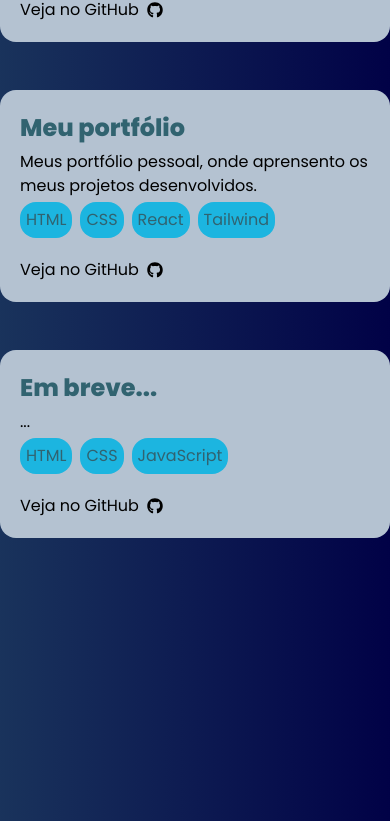
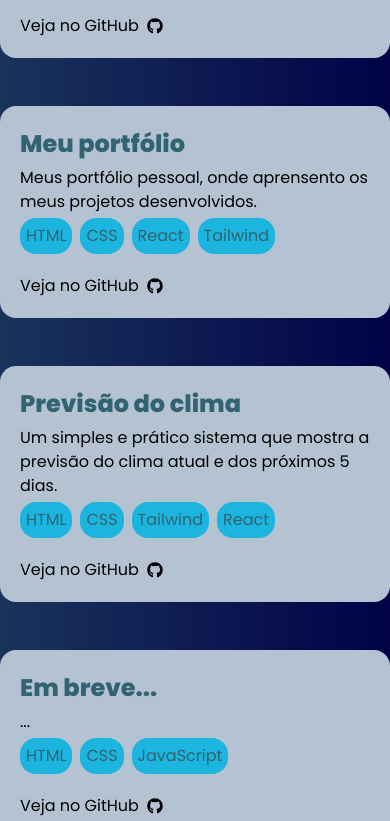
Before and after one commit to PedrooLukas/portfolio, a React (Vite) app: page / in a window 390 px wide. Shown: the part 1156-1977 px from the top of the page. Built offline with nearby package versions, Linux system fonts and the light colour scheme.

Commit message:
Atulização projetos

```diff
--- a/index.html
+++ b/index.html
@@ -3,7 +3,6 @@
   <head>
     <meta charset="UTF-8" />
     <meta name="viewport" content="width=device-width, initial-scale=1.0" />
-    <link rel="icon" type="image/svg+xml" href="/vite.svg" />
     <meta name="viewport" content="width=device-width, initial-scale=1.0" />
     <link rel="preconnect" href="https://fonts.googleapis.com">
     <link rel="preconnect" href="https://fonts.gstatic.com" crossorigin>
--- a/src/components/BarNav.jsx
+++ b/src/components/BarNav.jsx
@@ -1,7 +1,7 @@
 import React, { useState } from 'react'; // Importe useState
 import './BarNav.css';
 import { FontAwesomeIcon } from '@fortawesome/react-fontawesome';
-import { faHouse, faDisplay, faUser, faEnvelope, faBars, faTimes } from '@fortawesome/free-solid-svg-icons'; // Adicione faTimes
+import { faHouse, faDisplay, faUser, faEnvelope, faBars, faTimes } from '@fortawesome/free-solid-svg-icons';
 
 const BarNav = () => {
   // Estado para controlar a visibilidade do menu mobile
@@ -44,40 +44,40 @@ const BarNav = () => {
           <button
             onClick={toggleMobileMenu}
             className='text-[#A8F1FF] text-[25px] p-2'
-            aria-label={isMobileMenuOpen ? "Fechar menu" : "Abrir menu"}
-            aria-expanded={isMobileMenuOpen}
           >
             <FontAwesomeIcon icon={isMobileMenuOpen ? faTimes : faBars} />
           </button>
         </div>
       </nav>
 
-      {isMobileMenuOpen && (
-        <div className='md:hidden bg-transparent text-white px-4 pb-4'>
+<div
+  className={`md:hidden bg-transparent text-white px-4 pb-4 overflow-hidden transition-all duration-300 ease-in-out ${
+    isMobileMenuOpen ? 'max-h-[500px] opacity-100' : 'max-h-0 opacity-0'
+  }`}
+>
   <ul className='flex flex-col items-center gap-5 mt-3'>
-            <a href="#home" onClick={toggleMobileMenu}>
+    <a href="#home">
       <li className='hover:text-[#A8F1FF] flex items-center gap-2 text-lg'>
         <FontAwesomeIcon icon={faHouse} /> Home
       </li>
     </a>
-            <a href="#projetos" onClick={toggleMobileMenu}>
+    <a href="#projetos">
       <li className='hover:text-[#A8F1FF] flex items-center gap-2 text-lg'>
         <FontAwesomeIcon icon={faDisplay} /> Projetos
       </li>
     </a>
-            <a href="#about" onClick={toggleMobileMenu}>
+    <a href="#about">
       <li className='hover:text-[#A8F1FF] flex items-center gap-2 text-lg'>
         <FontAwesomeIcon icon={faUser} /> Sobre mim
       </li>
     </a>
-            <a href="#contato" onClick={toggleMobileMenu}>
+    <a href="#contato">
       <li className='hover:text-[#A8F1FF] flex items-center gap-2 text-lg'>
         <FontAwesomeIcon icon={faEnvelope} /> Contato
       </li>
     </a>
   </ul>
 </div>
-      )}
     </div>
   );
 };
--- a/src/components/Projects.jsx
+++ b/src/components/Projects.jsx
@@ -33,6 +33,19 @@ const Projects = () => {
         </div>
       </div>
       <div className='text-start w-full bg-[#B4C2D1] rounded-2xl p-5 mb-[3rem]'>
+        <h3 className='text-[#316370] text-[24px] font-extrabold mb-1'>Previsão do clima</h3>
+        <p className='mb-1'>Um simples e prático sistema que mostra a previsão do clima atual e dos próximos 5 dias.</p>
+        <div className='flex gap-2 mb-1'>
+          <span className='bg-[#1CB5E0] p-1.5 text-[#316370] rounded-2xl hover:bg-[#1698bd]'>HTML</span>
+          <span className='bg-[#1CB5E0] p-1.5 text-[#316370] rounded-2xl hover:bg-[#1698bd]'>CSS</span>
+          <span className='bg-[#1CB5E0] p-1.5 text-[#316370] rounded-2xl hover:bg-[#1698bd]'>Tailwind</span>
+          <span className='bg-[#1CB5E0] p-1.5 text-[#316370] rounded-2xl hover:bg-[#1698bd]'>React</span>
+        </div>
+        <div>
+          <a className='flex gap-2 items-center mt-5' href="https://github.com/PedrooLukas/Previs-o-do-Clima">Veja no GitHub <FaGithub /> </a>
+        </div>
+      </div>
+            <div className='text-start w-full bg-[#B4C2D1] rounded-2xl p-5 mb-[3rem]'>
         <h3 className='text-[#316370] text-[24px] font-extrabold mb-1'>Em breve...</h3>
         <p className='mb-1'>...</p>
         <div className='flex gap-2 mb-1'>
```
Also changed, not shown: src/imgs/indiana-pacers.png (added), 1 other file (tests, documents, lock files or other folders). Lines whose indentation alone changed are shown as unchanged.
